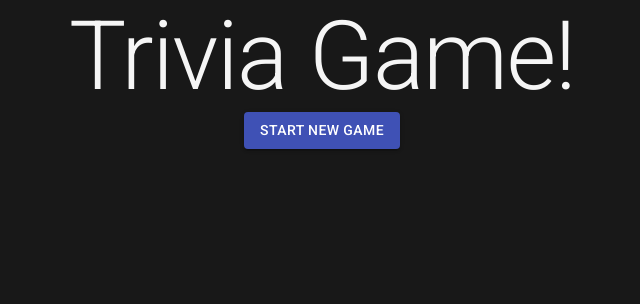
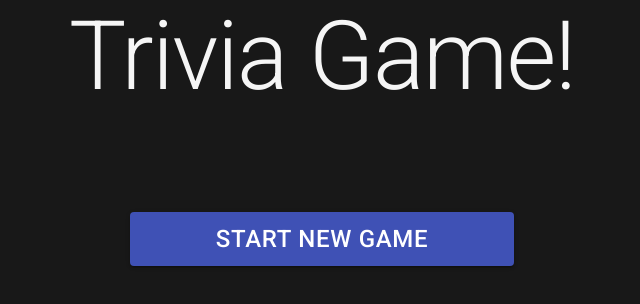
Before and after one commit to DruSerkes/trivia-game, a React (Create React App) app: page / in a window 1280 px wide. Shown: the top 304 px of the page, without its empty margins (318-958 px from the left). Built offline with nearby package versions, Linux system fonts and the light colour scheme.

Commit message:
add start button styles

```diff
--- a/src/App.css
+++ b/src/App.css
@@ -3,6 +3,17 @@
 	background-color: #181818;
 	color: whitesmoke;
 	height: 100vh;
+}
+
+.Start {
+	position: relative;
+	top: 100px;
+	width: 30%;
+	margin: 0 auto;
+}
+
+.Start button {
+	font-size: 1.5rem;
 }
 
 .QuizCard {
@@ -25,7 +36,7 @@
 }
 
 .Result {
-	margin: 2rem;
+	margin: 2rem auto 0;
     min-height: 200px;
     display: flex;
     flex-direction: column;
--- a/src/components/Start.tsx
+++ b/src/components/Start.tsx
@@ -9,7 +9,7 @@ export const Start = ({ startGame }: StartProps) => {
 
     return (
         <Box className="Start">
-            <Button variant="contained" color="primary" onClick={startGame}>Start New Game</Button>
+            <Button variant="contained" fullWidth color="primary" onClick={startGame}>Start New Game</Button>
         </Box >
     )
 }
```
